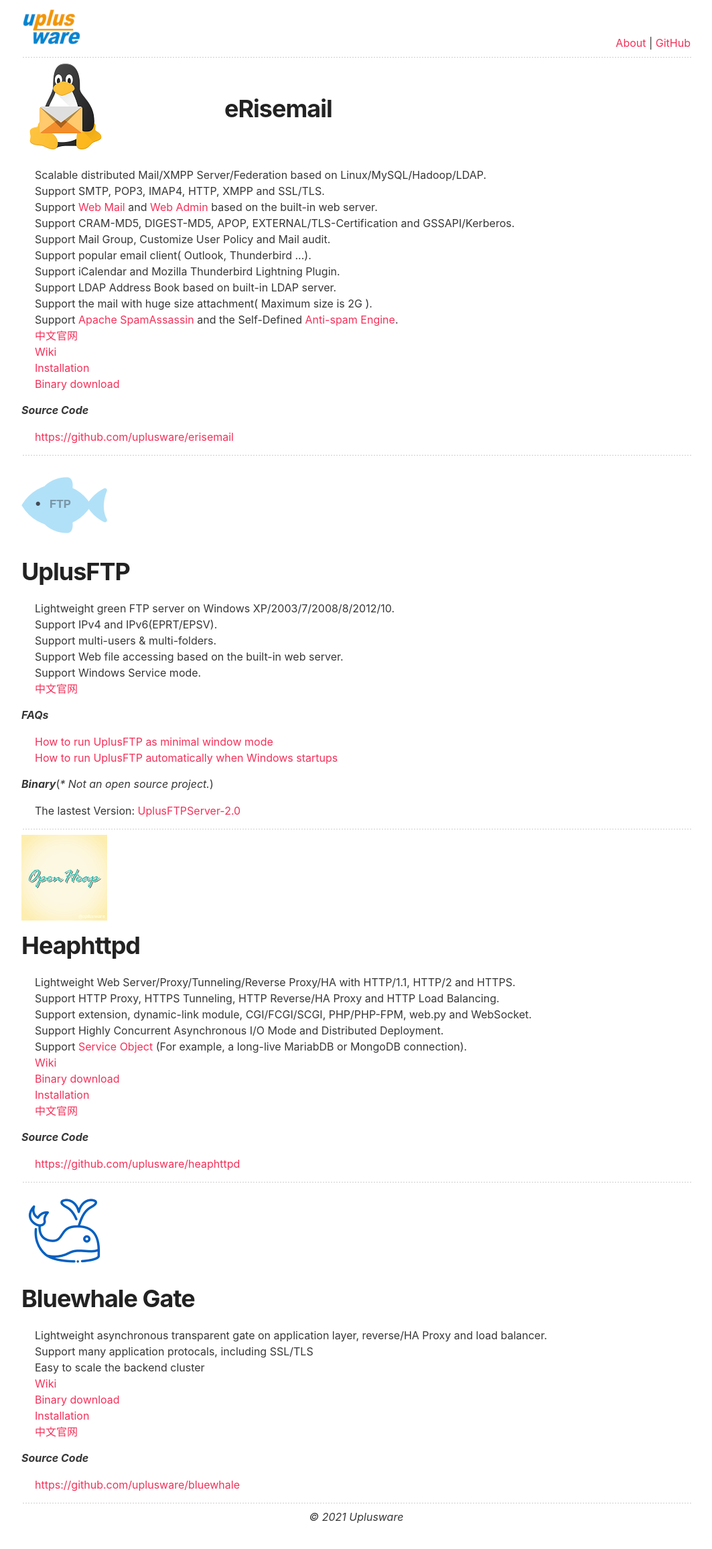
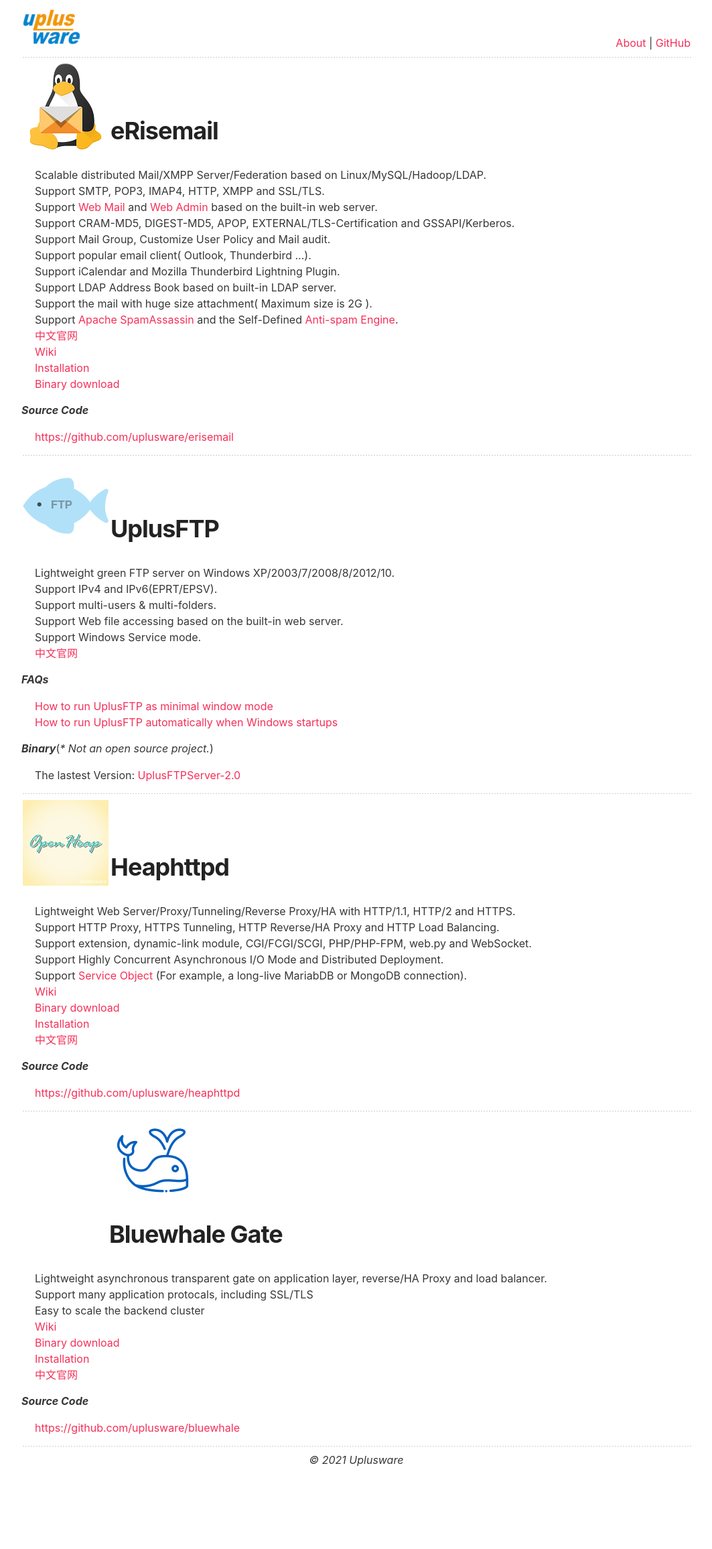
Before and after one commit to uplusware/uplusware.github.io, a Jekyll site: the page index.html, which Jekyll copies as it is, in a window 1280 px wide. Shown: the whole page at 67% size, without its empty margins (108-1171 px from the left). Built offline with Jekyll 4.4.1, drawn with Linux system fonts in a browser that asks for light colours; after the commit the page ends 2227 px from its top, so only the background shows below that.

Commit message:
Update index.html

```diff
--- a/index.html
+++ b/index.html
@@ -17,9 +17,9 @@
 			</tr>
 		</table>
 		<hr>
-		<table width="100%"><tr><td width="300">
+		<table width="100%"><tr><td width="128">
 		<img src="https://uplusware.github.io/images/erisemail.png" alt="erisemail">
-		</td><td>
+		</td><td valign="bottom">
 		<h1><a id="erisemail-server" class="anchor" href="#erisemail-server" aria-hidden="true"><span class="octicon octicon-link"></span></a>eRisemail</h1>
 		</td></tr></table>
 		<ul>
@@ -47,10 +47,11 @@
 
 		<hr>
 
-		<p><img src="https://uplusware.github.io/images/uplusftpsrv.png" alt="UplusFTP"></p>
-
+		<table width="100%"><tr><td width="128">
+		<img src="https://uplusware.github.io/images/uplusftpsrv.png" alt="UplusFTP">
+		</td><td valign="bottom">
 		<h1><a id="uplusftp-server" class="anchor" href="#uplusftp-server" aria-hidden="true"><span class="octicon octicon-link"></span></a>UplusFTP</h1>
-
+		</td></tr></table>
 		<ul>
 			<li>Lightweight green FTP server on Windows XP/2003/7/2008/8/2012/10.</li>
 			<li>Support IPv4 and IPv6(EPRT/EPSV).</li>
@@ -73,11 +74,11 @@
 		</ul>
 
 		<hr>
-
-		<p><img src="https://uplusware.github.io/images/heaphttpd.png" alt="Heaphttpd"></p>
-
+		<table width="100%"><tr><td width="128">
+		<img src="https://uplusware.github.io/images/heaphttpd.png" alt="Heaphttpd">
+		</td><td valign="bottom">
 		<h1><a id="Heaphttpd-server" class="anchor" href="#Heaphttpd-server" aria-hidden="true"><span class="octicon octicon-link"></span></a>Heaphttpd</h1>
-
+		</td></tr></table>
 		<ul>
 			<li>Lightweight Web Server/Proxy/Tunneling/Reverse Proxy/HA with HTTP/1.1, HTTP/2 and HTTPS.</li>
 			<li>Support HTTP Proxy, HTTPS Tunneling, HTTP Reverse/HA Proxy and HTTP Load Balancing.</li>
@@ -96,8 +97,11 @@
 			<li><a href="https://github.com/uplusware/heaphttpd">https://github.com/uplusware/heaphttpd</a></li>
 		</ul>
 		<hr>
-        <p><img src="https://uplusware.github.io/images/bluewhale.png" alt="Bluewhale Gate"></p>
-        <h1><a id="Bluewhale-server" class="anchor" href="#Bluewhale-server" aria-hidden="true"><span class="octicon octicon-link"></span></a>Bluewhale Gate</h1>
+		<table width="100%"><tr><td width="128">
+        	</td><td valign="bottom">
+		<img src="https://uplusware.github.io/images/bluewhale.png" alt="Bluewhale Gate">
+        	<h1><a id="Bluewhale-server" class="anchor" href="#Bluewhale-server" aria-hidden="true"><span class="octicon octicon-link"></span></a>Bluewhale Gate</h1>
+		</td></tr></table>
 		<ul>
 			<li>Lightweight asynchronous transparent gate on application layer, reverse/HA Proxy and load balancer.</li>
             		<li>Support many application protocals, including SSL/TLS</li>
```
